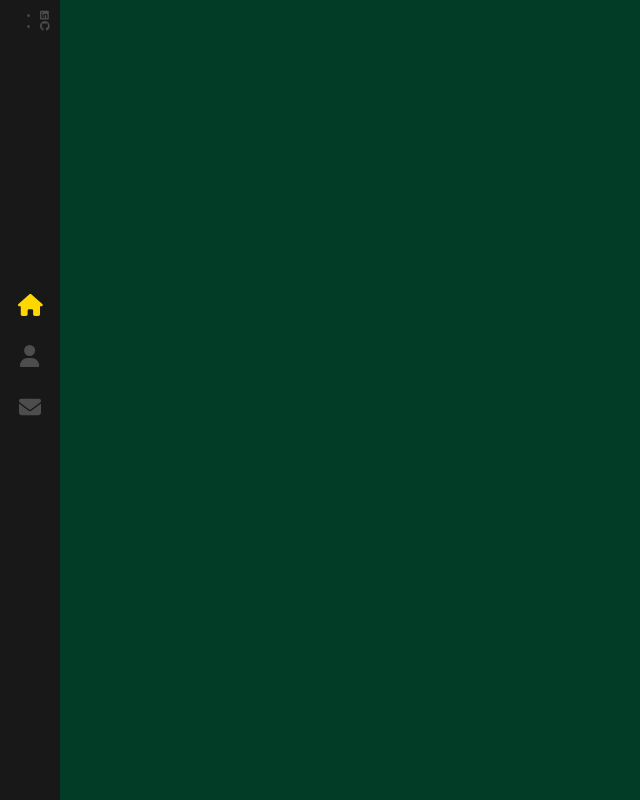
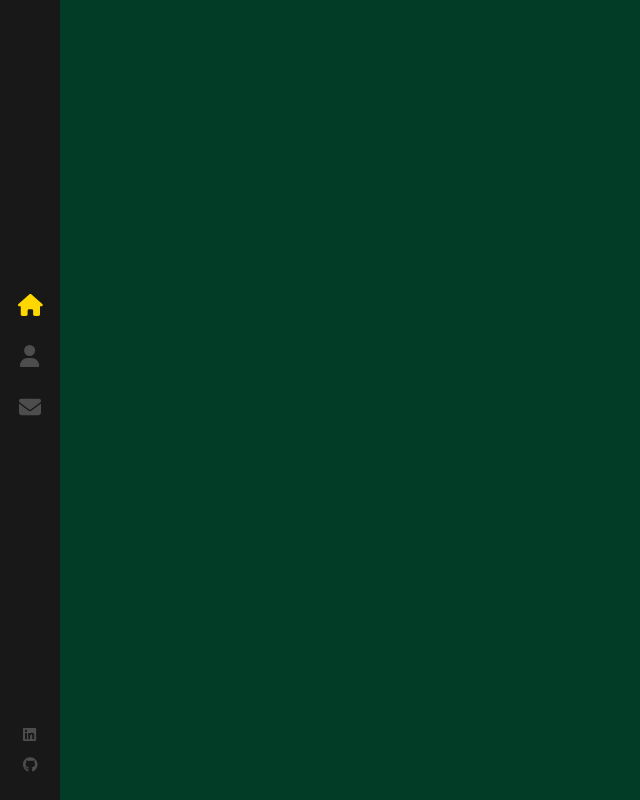
Before and after one commit to mateonav98/react-portfolio, a React (Create React App) app in the folder react-portfolio/: page / in a window 1280 px wide. Shown: the whole page, without its empty margins (0-640 px from the left). Built offline with nearby package versions, Linux system fonts and the light colour scheme.

Commit message:
add social styling

```diff
--- a/react-portfolio/src/components/Layout/index.js
+++ b/react-portfolio/src/components/Layout/index.js
@@ -3,8 +3,11 @@ import Sidebar from '../Sidebar'
 
 const Layout = () => {
   return (
-    <div>
+    <div className='App'>
       <Sidebar />
+      <div className='page'>
+        <span></span>
+      </div>
       </div>
   )
 }
--- a/react-portfolio/src/components/Sidebar/index.scss
+++ b/react-portfolio/src/components/Sidebar/index.scss
@@ -75,8 +75,28 @@
               color: #ffd700;
             }
           }
+        }
+        ul {
+            position: absolute;
+            bottom: 20px;
+            width: 100%;
+            display: block;
+            padding: 0;
+            list-style: none;
+            text-align: center;
+            margin: 0;
 
+            li {
+                a{
+                    padding: 7px 0;
+                    display: block;
+                    font-size: 15px;
+                    line-height: 16px;
 
-      }
-
+                    &:hover svg{
+                        color:#ffd700
+                    }
+                }
+            }
+        }
 }
--- a/react-portfolio/src/index.css
+++ b/react-portfolio/src/index.css
@@ -3,7 +3,7 @@ html {
 }
 body {
   margin: 0;
-  font-family: 300 11px/1.4 'Helvetica Neue', 'sans serif';
+  font: 300 11px/1.4 'Helvetica Neue', 'sans serif';
   color: #444;
   background: #023c26;
   overflow: hidden;
```
